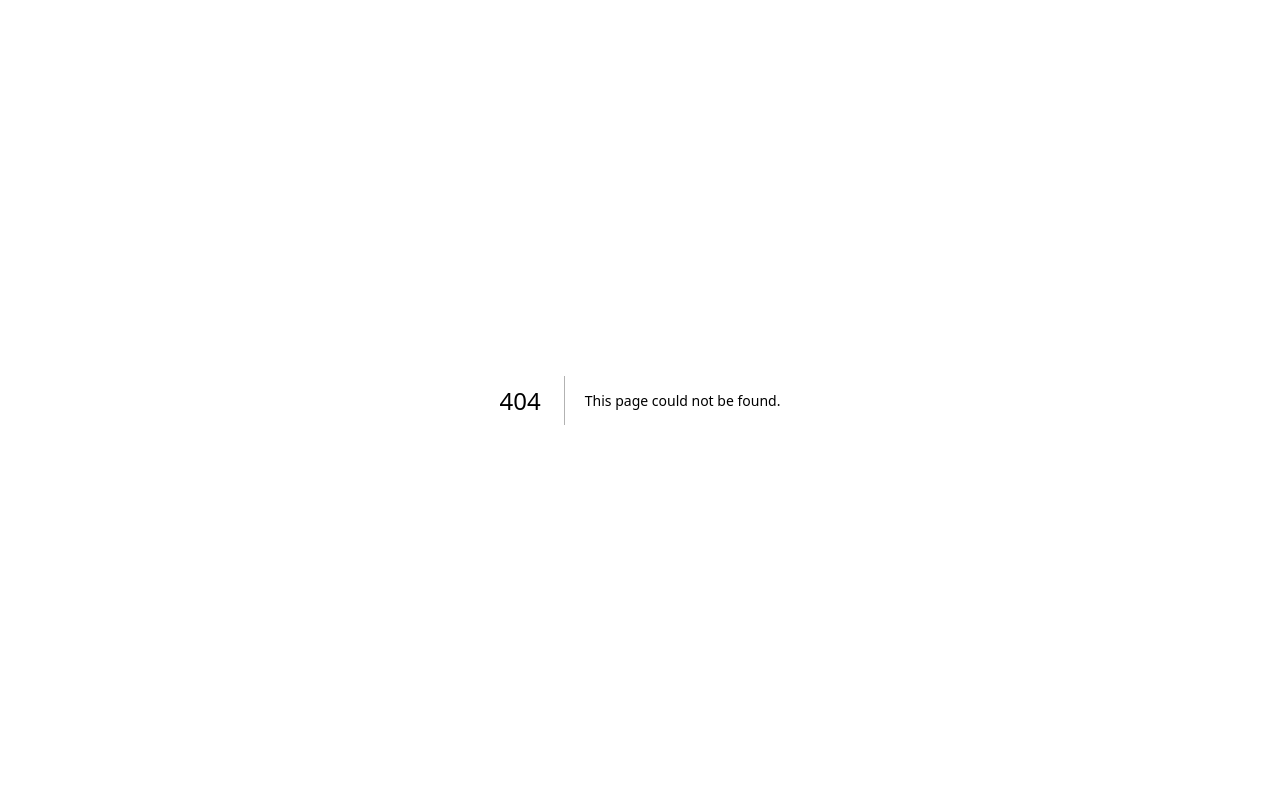
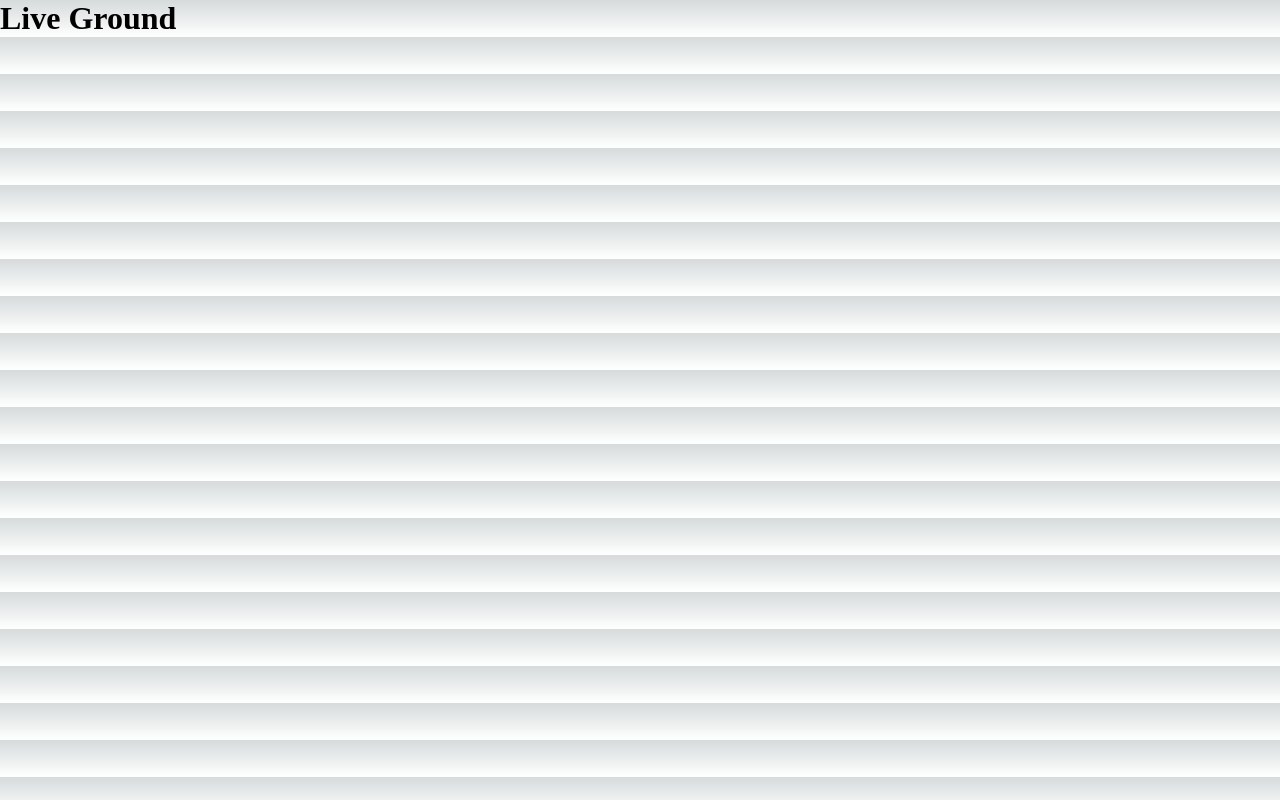
Before and after one commit to ejim11/Blockview, a Next.js app: page /live-ground in a window 1280 px wide. Before the commit this address had no page. Built offline with nearby package versions, Linux system fonts and the light colour scheme.

Commit message:
feat: added the live-ground page

```diff
--- /dev/null
+++ b/pages/live-ground/index.tsx
@@ -0,0 +1,7 @@
+import Next from "next";
+
+const LiveGround = () => {
+  return <h1>Live Ground</h1>;
+};
+
+export default LiveGround;
```
